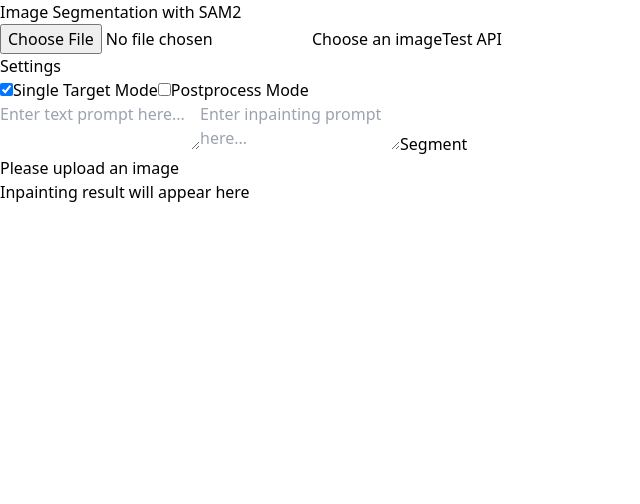
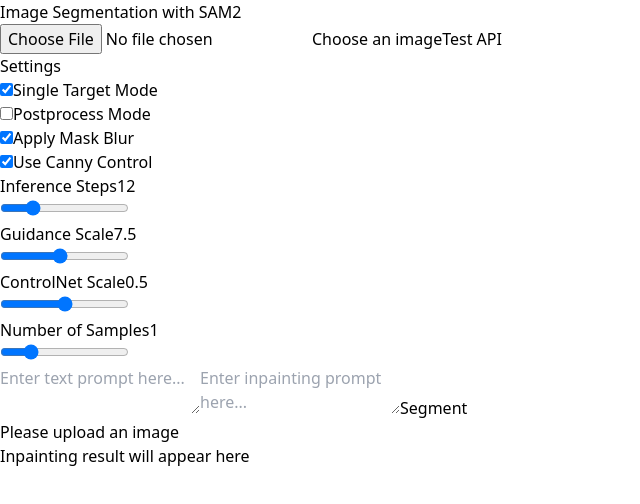
Before and after one commit to Duy1230/Text2Image-Impainting, a React (Vite) app in the folder sam2-demo/: page / in a window 1280 px wide. Shown: the top 504 px of the page, without its empty margins (0-640 px from the left). Built offline with nearby package versions, Linux system fonts and the light colour scheme.

Commit message:
Add more option for user in the interface

```diff
--- a/sam2-demo/config.js
+++ b/sam2-demo/config.js
@@ -1,5 +1,5 @@
 const config = {
-    apiBaseUrl: 'https://c939-34-28-43-97.ngrok-free.app'
+    apiBaseUrl: 'https://7971-35-193-205-3.ngrok-free.app'
   };
 
   export default config;
--- a/sam2-demo/src/pages/MainPage.jsx
+++ b/sam2-demo/src/pages/MainPage.jsx
@@ -8,6 +8,12 @@ export default function Component() {
   const [apiResponse, setApiResponse] = useState(null)
   const [singleTargetMode, setSingleTargetMode] = useState(true)
   const [postprocessMode, setPostprocessMode] = useState(false)
+  const [isApplyingBlur, setIsApplyingBlur] = useState(true)
+  const [usingCannyControl, setUsingCannyControl] = useState(true)
+  const [numInferenceSteps, setNumInferenceSteps] = useState(12)
+  const [guidanceScale, setGuidanceScale] = useState(7.5)
+  const [controlnetScale, setControlnetScale] = useState(0.5)
+  const [numSamples, setNumSamples] = useState(1)
   const imageMaskRef = useRef(null)
   const imageInpaintingRef = useRef(null)
   const segmentPrompt = useRef(null)
@@ -92,7 +98,13 @@ export default function Component() {
         const inpaintingResponse = await axiosInstance.post('/diffusion/inpainting', {
           prompt: inpaintingPrompt.current.value,
           mask: masksResponse.data,
-          postprocess_mode: postprocessMode
+          postprocess_mode: postprocessMode,
+          is_applying_blur: isApplyingBlur,
+          using_canny_control: usingCannyControl,
+          num_inference_steps: numInferenceSteps,
+          guidance_scale: guidanceScale,
+          controlnet_scale: controlnetScale,
+          num_samples: numSamples
         }, { responseType: 'blob' })
 
         // Create a URL from the Blob
@@ -142,6 +154,15 @@ export default function Component() {
     }
   }
 
+  const updateSliderBackground = (e) => {
+    const target = e.target;
+    const min = target.min;
+    const max = target.max;
+    const val = target.value;
+    const percentage = (val - min) * 100 / (max - min);
+    target.style.backgroundSize = `${percentage}% 100%`;
+  }
+
   return (
     <div className="max-w-6xl mx-auto p-8 font-sans">
       <header className="text-center mb-8">
@@ -173,6 +194,8 @@ export default function Component() {
           </div>
           <div className="mb-4 p-4 border border-gray-300 rounded-lg">
             <h3 className="font-semibold text-gray-700 mb-3">Settings</h3>
+            <div className="space-y-4">
+              <div className="flex items-center space-x-4">
                 <div className="flex items-center">
                   <input
                     type="checkbox"
@@ -184,16 +207,145 @@ export default function Component() {
                   <label htmlFor="singleTargetMode" className="ml-2 text-sm text-gray-700">
                     Single Target Mode
                   </label>
+                </div>
+                <div className="flex items-center">
                   <input
                     type="checkbox"
                     id="postprocessMode"
                     checked={postprocessMode}
                     onChange={() => setPostprocessMode(!postprocessMode)}
-                className="ml-2 text-sm text-gray-700"
+                    className="w-4 h-4 text-blue-600 bg-gray-100 border-gray-300 rounded focus:ring-blue-500"
                   />
                   <label htmlFor="postprocessMode" className="ml-2 text-sm text-gray-700">
                     Postprocess Mode
                   </label>
+                </div>
+              </div>
+
+              <div className="flex items-center space-x-4">
+                <div className="flex items-center">
+                  <input
+                    type="checkbox"
+                    id="isApplyingBlur"
+                    checked={isApplyingBlur}
+                    onChange={() => setIsApplyingBlur(!isApplyingBlur)}
+                    className="w-4 h-4 text-blue-600 bg-gray-100 border-gray-300 rounded focus:ring-blue-500"
+                  />
+                  <label htmlFor="isApplyingBlur" className="ml-2 text-sm text-gray-700">
+                    Apply Mask Blur
+                  </label>
+                </div>
+                <div className="flex items-center">
+                  <input
+                    type="checkbox"
+                    id="usingCannyControl"
+                    checked={usingCannyControl}
+                    onChange={() => setUsingCannyControl(!usingCannyControl)}
+                    className="w-4 h-4 text-blue-600 bg-gray-100 border-gray-300 rounded focus:ring-blue-500"
+                  />
+                  <label htmlFor="usingCannyControl" className="ml-2 text-sm text-gray-700">
+                    Use Canny Control
+                  </label>
+                </div>
+              </div>
+
+              <div className="space-y-4">
+                <div>
+                  <div className="flex justify-between mb-2">
+                    <label htmlFor="numInferenceSteps" className="block text-sm font-medium text-gray-700">
+                      Inference Steps
+                    </label>
+                    <span className="text-sm text-blue-600 font-medium">{numInferenceSteps}</span>
+                  </div>
+                  <input
+                    type="range"
+                    id="numInferenceSteps"
+                    value={numInferenceSteps}
+                    onChange={(e) => {
+                      setNumInferenceSteps(Number(e.target.value));
+                      updateSliderBackground(e);
+                    }}
+                    onInput={updateSliderBackground}
+                    min="1"
+                    max="50"
+                    step="1"
+                    className="w-full"
+                    style={{ backgroundSize: `${(numInferenceSteps - 1) * 100 / 49}% 100%` }}
+                  />
+                </div>
+
+                <div>
+                  <div className="flex justify-between mb-2">
+                    <label htmlFor="guidanceScale" className="block text-sm font-medium text-gray-700">
+                      Guidance Scale
+                    </label>
+                    <span className="text-sm text-blue-600 font-medium">{guidanceScale}</span>
+                  </div>
+                  <input
+                    type="range"
+                    id="guidanceScale"
+                    value={guidanceScale}
+                    onChange={(e) => {
+                      setGuidanceScale(Number(e.target.value));
+                      updateSliderBackground(e);
+                    }}
+                    onInput={updateSliderBackground}
+                    min="1"
+                    max="15"
+                    step="0.5"
+                    className="w-full"
+                    style={{ backgroundSize: `${(guidanceScale - 1) * 100 / 14}% 100%` }}
+                  />
+                </div>
+
+                <div>
+                  <div className="flex justify-between mb-2">
+                    <label htmlFor="controlnetScale" className="block text-sm font-medium text-gray-700">
+                      ControlNet Scale
+                    </label>
+                    <span className="text-sm text-blue-600 font-medium">{controlnetScale}</span>
+                  </div>
+                  <input
+                    type="range"
+                    id="controlnetScale"
+                    value={controlnetScale}
+                    onChange={(e) => {
+                      setControlnetScale(Number(e.target.value));
+                      updateSliderBackground(e);
+                    }}
+                    onInput={updateSliderBackground}
+                    min="0"
+                    max="1"
+                    step="0.02"
+                    className="w-full"
+                    style={{ backgroundSize: `${controlnetScale * 100}% 100%` }}
+                  />
+                </div>
+
+                <div>
+                  <div className="flex justify-between mb-2">
+                    <label htmlFor="numSamples" className="block text-sm font-medium text-gray-700">
+                      Number of Samples
+                    </label>
+                    <span className="text-sm text-blue-600 font-medium">{numSamples}</span>
+                  </div>
+                  <input
+                    type="range"
+                    id="numSamples"
+                    value={numSamples}
+                    onChange={(e) => {
+                      setNumSamples(Number(e.target.value));
+                      updateSliderBackground(e);
+                    }}
+                    onInput={updateSliderBackground}
+                    min="0"
+                    max="5"
+                    step="1"
+                    className="w-full"
+                    style={{ backgroundSize: `${numSamples * 100 / 5}% 100%` }}
+                  />
+                </div>
+              </div>
             </div>
           </div>
           <textarea
```
Lines whose indentation alone changed are shown as unchanged.
